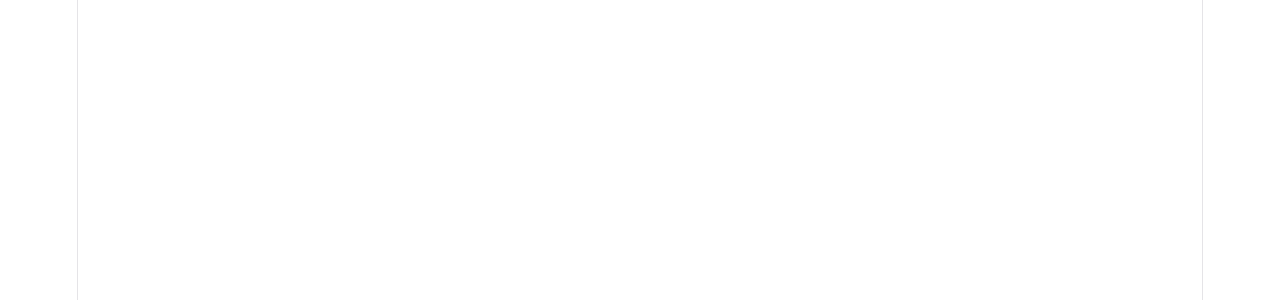
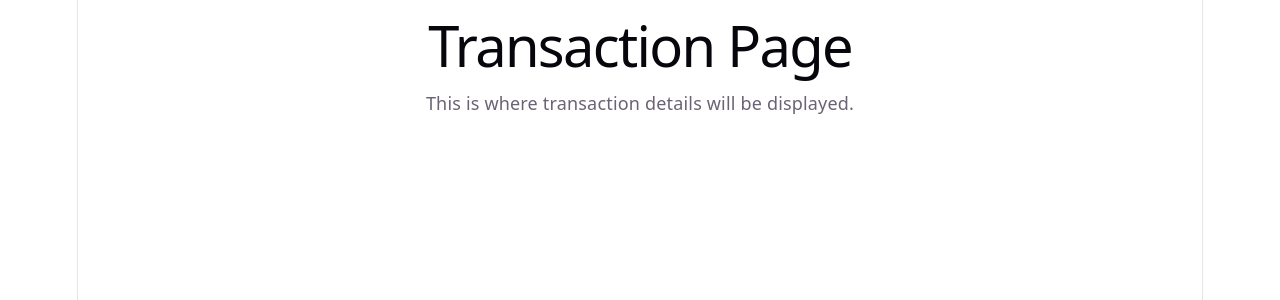
Before and after one commit to Smart-upi-system/upi-fe, a React (Vite) app: page /transaction in a window 1280 px wide. Before the commit this address had no page. Shown: the top 300 px of the page. Built offline with nearby package versions, Linux system fonts and the light colour scheme.

Commit message:
Transaction (#3)
* feat: profile and walletui

* feat: qr view

* transaction com

```diff
--- a/src/App.tsx
+++ b/src/App.tsx
@@ -4,6 +4,7 @@ import RegisterPage from './pages/authorization/register/SignUp'
 import UserProfilePage from './pages/userprofile/ProfilePage'
 import { BrowserRouter, Route, Routes } from 'react-router'
 import { Wallet } from './wallet/Wallet'
+import Transaction from './pages/transactions/transaction'
 
 function App() {
 
@@ -15,6 +16,7 @@ function App() {
         <Route path="/login" element={<LoginPage />} />
       <Route path="/register" element={<RegisterPage />} />
       <Route path="/modal" element={<Wallet open={true} onClose={() => {}} />} />
+      <Route path="/transaction" element={<Transaction />} />
 
     </Routes>
     </BrowserRouter>
--- /dev/null
+++ b/src/pages/transactions/transaction.tsx
@@ -0,0 +1,11 @@
+
+const transaction = () => {
+  return (
+    <div>
+      <h1>Transaction Page</h1>
+      <p>This is where transaction details will be displayed.</p>
+    </div>
+  )
+}
+
+export default transaction
```
